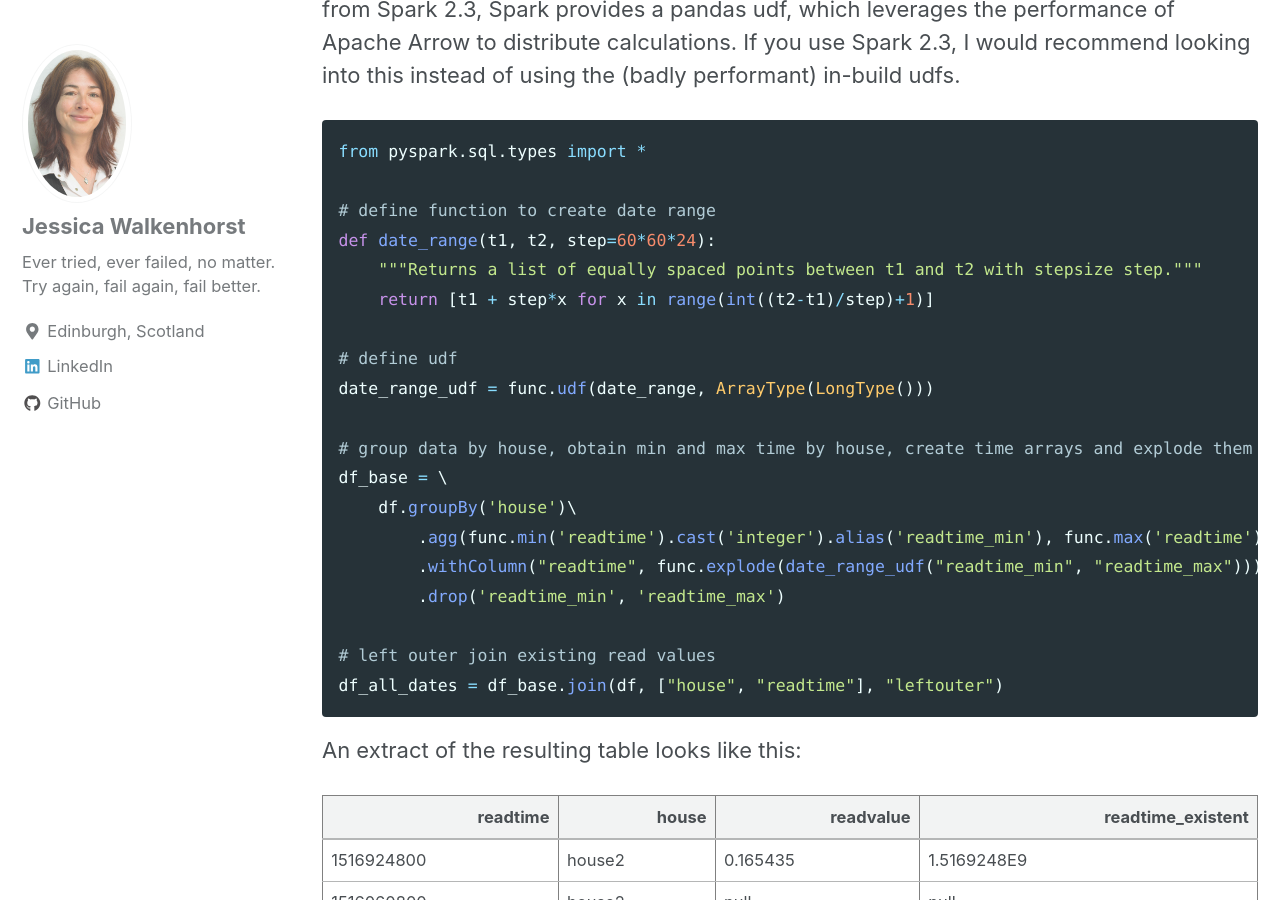
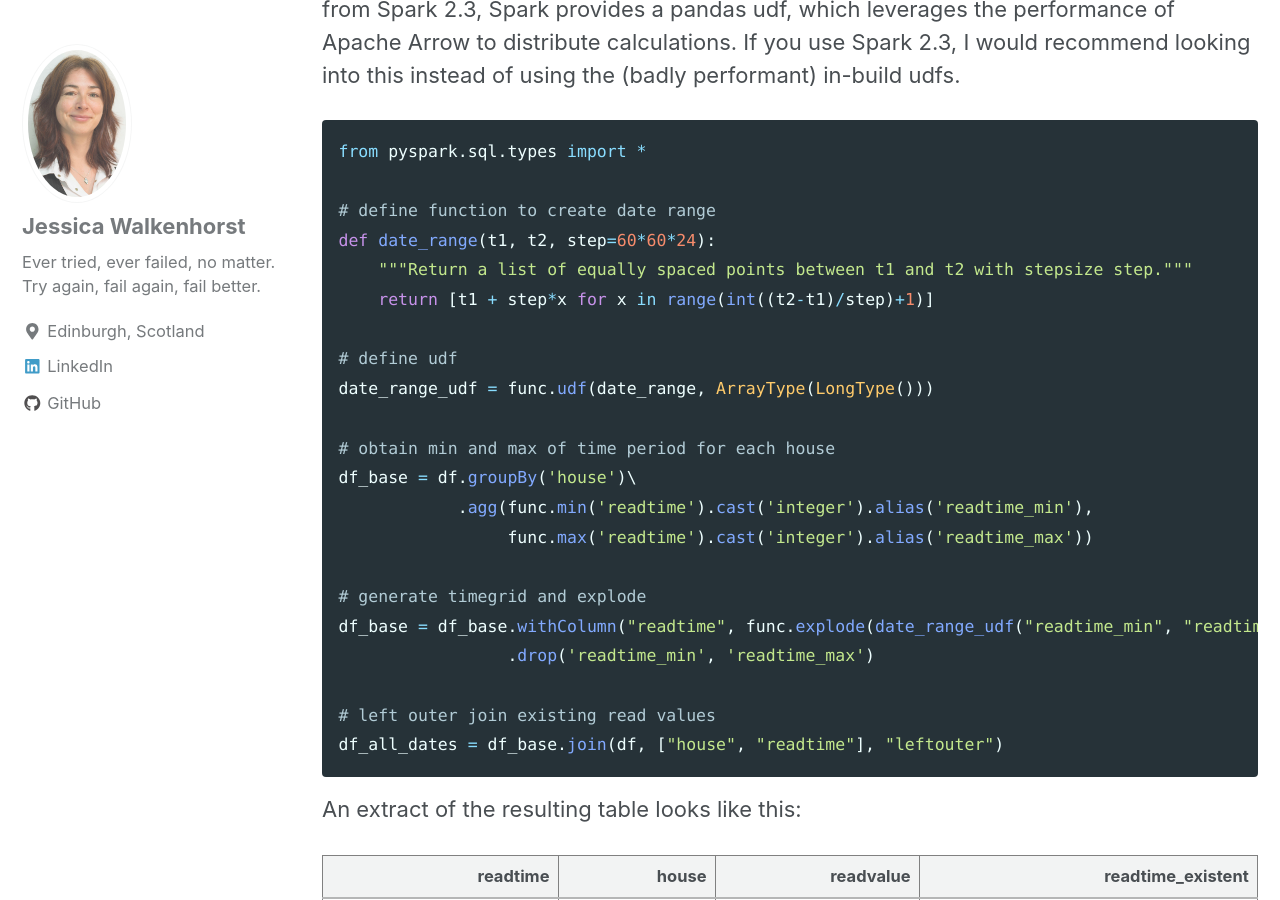
Before and after one commit to walkenho/walkenho.github.io, a Jekyll site: the page built from _posts/2019-01-21-interpolating-time-series-p2-spark.md, in a window 1280 px wide and 900 px high, scrolled down 3715 px. Built offline with Jekyll 4.4.1, drawn with Linux system fonts in a browser that asks for light colours; nearby versions of some CDN libraries; formulas are drawn with MathJax 3; some of the changed text lies outside the part shown.

Commit message:
Cleaning code.

````diff
--- a/_posts/2019-01-21-interpolating-time-series-p2-spark.md
+++ b/_posts/2019-01-21-interpolating-time-series-p2-spark.md
@@ -23,7 +23,7 @@ The full code for this post can be found [here in my github](https://github.com/
 
 ## Preparing the Data and Visualization of the Problem
 
-In order to demonstrate the procedure, first we generate some test data. The data set contains data for two houses and uses a $$sin()$$ and a $$cos()$$ function to generate some sensor read data for a set of dates. To generate the missing values, we randomly drop half of the entries.
+In order to demonstrate the procedure, first, we generate some test data. The data set contains data for two houses and uses a $$sin()$$ and a $$cos()$$ function to generate some sensor read data for a set of dates. To generate the missing values, we randomly drop half of the entries.
 
 ```python
 import pandas as pd
@@ -187,18 +187,20 @@ from pyspark.sql.types import *
 
 # define function to create date range
 def date_range(t1, t2, step=60*60*24):
-    """Returns a list of equally spaced points between t1 and t2 with stepsize step."""
+    """Return a list of equally spaced points between t1 and t2 with stepsize step."""
     return [t1 + step*x for x in range(int((t2-t1)/step)+1)]
 
 # define udf
 date_range_udf = func.udf(date_range, ArrayType(LongType()))
 
-# group data by house, obtain min and max time by house, create time arrays and explode them
-df_base = \
-    df.groupBy('house')\
-        .agg(func.min('readtime').cast('integer').alias('readtime_min'), func.max('readtime').cast('integer').alias('readtime_max'))\
-        .withColumn("readtime", func.explode(date_range_udf("readtime_min", "readtime_max")))\
-        .drop('readtime_min', 'readtime_max')
+# obtain min and max of time period for each house
+df_base = df.groupBy('house')\
+            .agg(func.min('readtime').cast('integer').alias('readtime_min'),
+                 func.max('readtime').cast('integer').alias('readtime_max'))
+
+# generate timegrid and explode
+df_base = df_base.withColumn("readtime", func.explode(date_range_udf("readtime_min", "readtime_max")))\
+        	 .drop('readtime_min', 'readtime_max')
 
 # left outer join existing read values
 df_all_dates = df_base.join(df, ["house", "readtime"], "leftouter")
````
